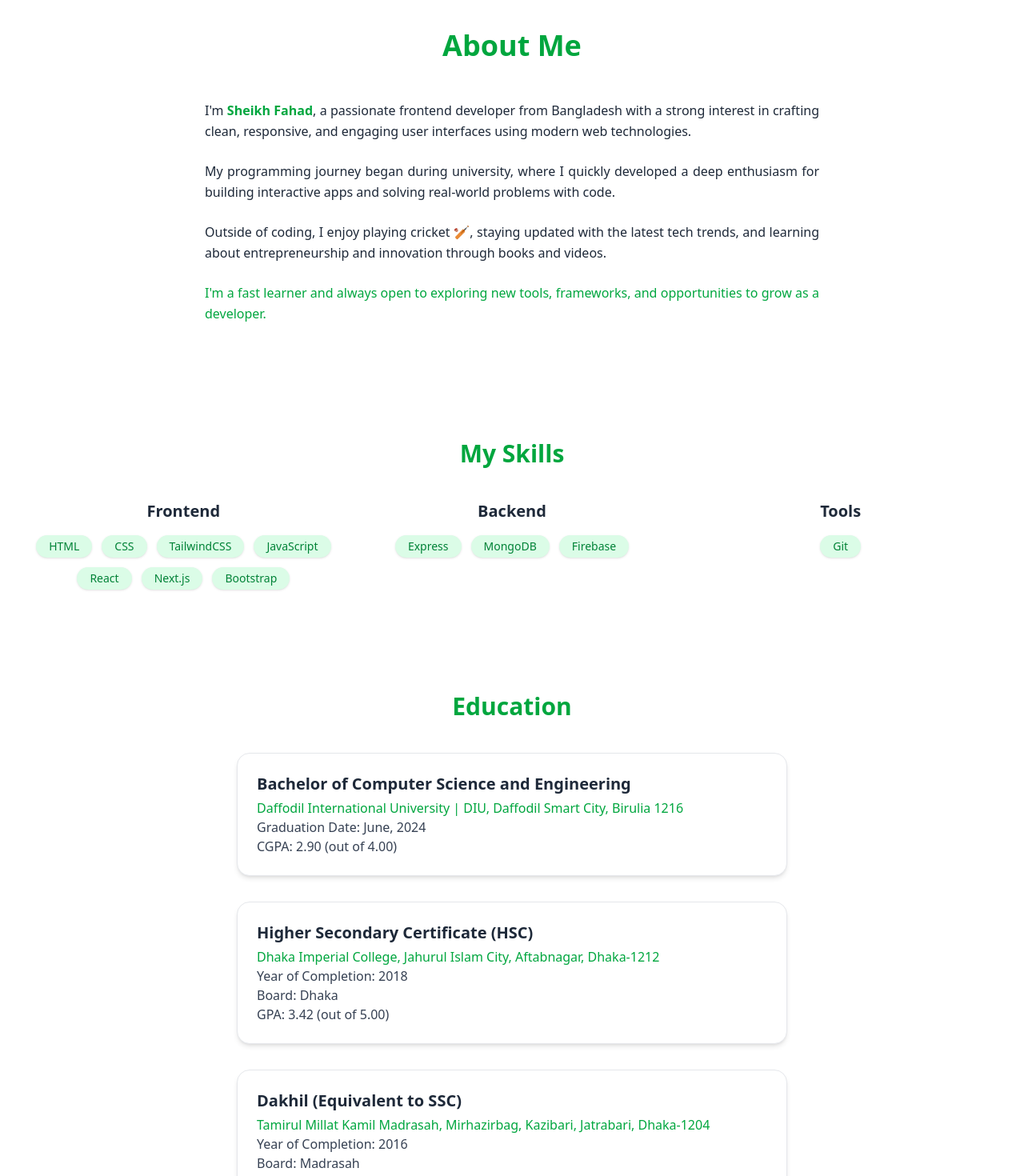
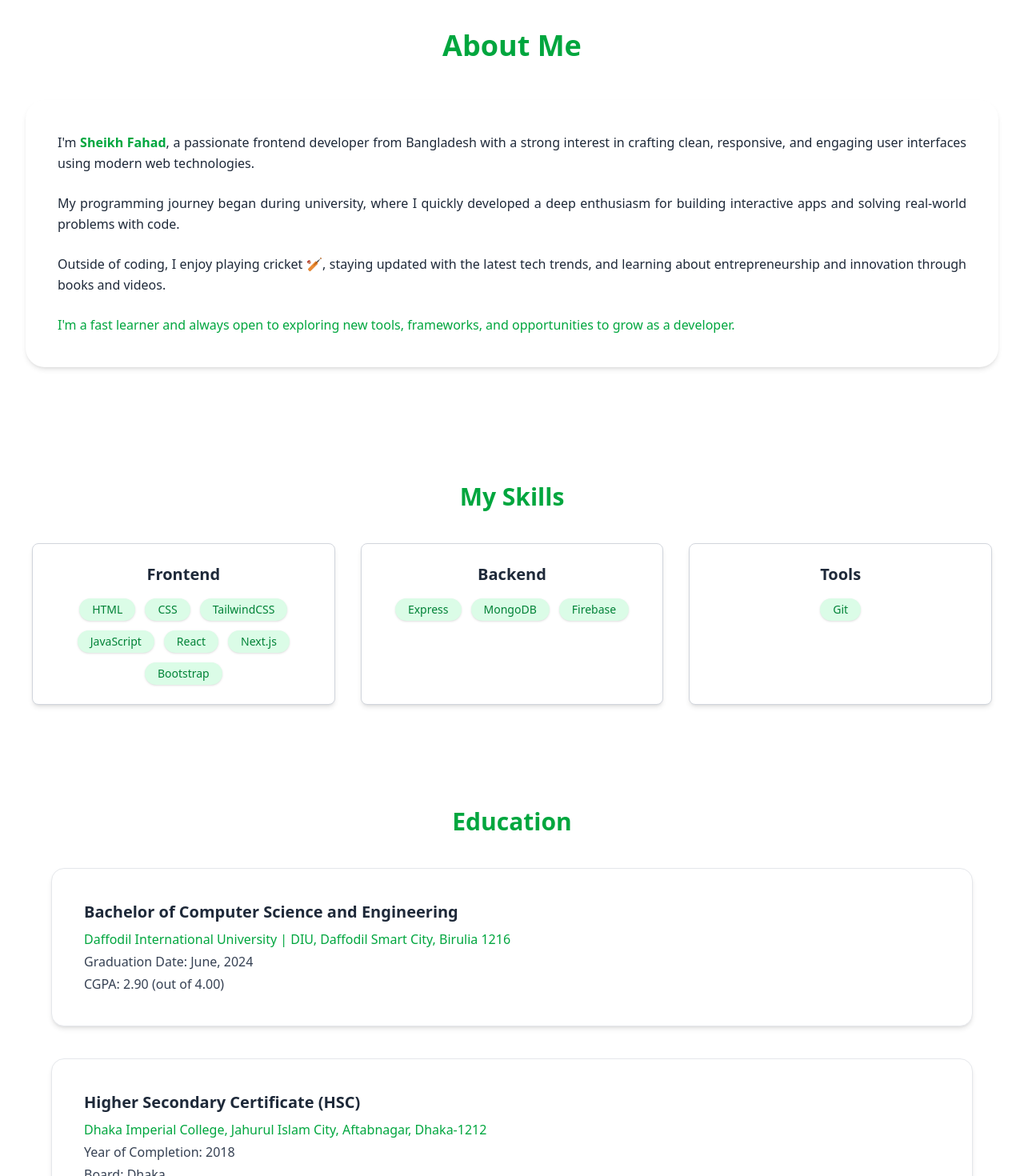
Before and after one commit to fahadbgnr/portfolio, a React (Vite) app: page / in a window 1280 px wide. Shown: the part 500-1970 px from the top of the page at 80% size. Built offline with nearby package versions, Linux system fonts and the light colour scheme.

Commit message:
project updated

```diff
--- a/src/pages/AboutMe/AboutMe.jsx
+++ b/src/pages/AboutMe/AboutMe.jsx
@@ -10,11 +10,9 @@ const AboutMe = () => {
 
   return (
     <section className="py-20 bg-white" id="about">
-      <div className="max-w-6xl mx-auto px-4 sm:px-6 lg:px-8">
+      <div className="max-w-7xl mx-auto px-4 sm:px-6 lg:px-8">
         <Helmet>
-          <title>
-            Sheikh Fahad
-          </title>
+          <title>Sheikh Fahad</title>
         </Helmet>
         <h2
           className="text-4xl font-bold text-green-600 mb-12 text-center"
@@ -23,8 +21,22 @@ const AboutMe = () => {
           About Me
         </h2>
 
+        {/* Card */}
         <div
-          className="max-w-3xl mx-auto text-gray-800 space-y-6 leading-relaxed text-justify"
+          className="
+            bg-white
+            rounded-3xl
+            shadow-md
+            p-10
+            text-gray-800
+            space-y-6
+            leading-relaxed
+            text-justify
+            backdrop-blur-sm
+            transition-all
+            duration-500
+            ease-in-out
+          "
           data-aos="fade-up"
         >
           <p>
--- a/src/pages/Education/Education.jsx
+++ b/src/pages/Education/Education.jsx
@@ -10,11 +10,9 @@ const Education = () => {
 
   return (
     <section className="py-16" id="education">
-      <div className="max-w-3xl mx-auto px-4 sm:px-6 md:px-10">
+      <div className="max-w-7xl mx-auto px-6 sm:px-10 md:px-16">
         <Helmet>
-          <title>
-            Sheikh Fahad
-          </title>
+          <title>Sheikh Fahad</title>
         </Helmet>
         <h2
           className="text-3xl font-bold text-green-600 mb-10 text-center"
@@ -23,51 +21,51 @@ const Education = () => {
           Education
         </h2>
 
-        <div className="space-y-8 text-gray-700">
+        <div className="space-y-10 text-gray-700">
           {/* Bachelor Degree */}
           <div
-            className="p-6 border border-gray-200 rounded-2xl shadow-md bg-white hover:shadow-lg hover:scale-[1.02] transition-all duration-300 ease-in-out"
+            className="p-10 border border-gray-200 rounded-2xl shadow-md bg-white transition-all duration-300 ease-in-out"
             data-aos="fade-up"
           >
-            <h3 className="text-xl font-semibold text-gray-800 mb-1">
+            <h3 className="text-xl font-semibold text-gray-800 mb-2">
               Bachelor of Computer Science and Engineering
             </h3>
-            <p className="text-green-600 font-medium">
+            <p className="text-green-600 font-medium mb-1">
               Daffodil International University | DIU, Daffodil Smart City, Birulia 1216
             </p>
-            <p>Graduation Date: June, 2024</p>
+            <p className="mb-1">Graduation Date: June, 2024</p>
             <p>CGPA: 2.90 (out of 4.00)</p>
           </div>
 
           {/* HSC */}
           <div
-            className="p-6 border border-gray-200 rounded-2xl shadow-md bg-white hover:shadow-lg hover:scale-[1.02] transition-all duration-300 ease-in-out"
+            className="p-10 border border-gray-200 rounded-2xl shadow-md bg-white transition-all duration-300 ease-in-out"
             data-aos="fade-up"
           >
-            <h3 className="text-xl font-semibold text-gray-800 mb-1">
+            <h3 className="text-xl font-semibold text-gray-800 mb-2">
               Higher Secondary Certificate (HSC)
             </h3>
-            <p className="text-green-600 font-medium">
+            <p className="text-green-600 font-medium mb-1">
               Dhaka Imperial College, Jahurul Islam City, Aftabnagar, Dhaka-1212
             </p>
-            <p>Year of Completion: 2018</p>
-            <p>Board: Dhaka</p>
+            <p className="mb-1">Year of Completion: 2018</p>
+            <p className="mb-1">Board: Dhaka</p>
             <p>GPA: 3.42 (out of 5.00)</p>
           </div>
 
           {/* Dakhil */}
           <div
-            className="p-6 border border-gray-200 rounded-2xl shadow-md bg-white hover:shadow-lg hover:scale-[1.02] transition-all duration-300 ease-in-out"
+            className="p-10 border border-gray-200 rounded-2xl shadow-md bg-white transition-all duration-300 ease-in-out"
             data-aos="fade-up"
           >
-            <h3 className="text-xl font-semibold text-gray-800 mb-1">
+            <h3 className="text-xl font-semibold text-gray-800 mb-2">
               Dakhil (Equivalent to SSC)
             </h3>
-            <p className="text-green-600 font-medium">
+            <p className="text-green-600 font-medium mb-1">
               Tamirul Millat Kamil Madrasah, Mirhazirbag, Kazibari, Jatrabari, Dhaka-1204
             </p>
-            <p>Year of Completion: 2016</p>
-            <p>Board: Madrasah</p>
+            <p className="mb-1">Year of Completion: 2016</p>
+            <p className="mb-1">Board: Madrasah</p>
             <p>GPA: 5.00 (out of 5.00)</p>
           </div>
         </div>
--- a/src/pages/Skills/Skills.jsx
+++ b/src/pages/Skills/Skills.jsx
@@ -23,7 +23,7 @@ const Skills = () => {
           transition transform duration-300
           hover:bg-green-600 hover:text-white
           hover:scale-110
-          "
+        "
       >
         {skill}
       </span>
@@ -33,9 +33,7 @@ const Skills = () => {
     <section className="py-16" id="skills">
       <div className="max-w-7xl mx-auto px-4 sm:px-6 md:px-10">
         <Helmet>
-          <title>
-            Sheikh Fahad
-          </title>
+          <title>Sheikh Fahad</title>
         </Helmet>
         <h2 className="text-3xl font-bold text-green-600 mb-10 text-center" data-aos="fade-down">
           My Skills
@@ -43,7 +41,10 @@ const Skills = () => {
 
         <div className="grid grid-cols-1 md:grid-cols-3 gap-8 text-center">
           {/* Frontend */}
-          <div data-aos="fade-up" className="space-y-4">
+          <div
+            data-aos="fade-up"
+            className="space-y-4 p-6 border border-gray-300 rounded-lg shadow-md bg-white"
+          >
             <h3 className="text-xl font-semibold text-gray-800">Frontend</h3>
             <div className="flex flex-wrap justify-center gap-3">
               {renderBadges(frontend)}
@@ -51,7 +52,11 @@ const Skills = () => {
           </div>
 
           {/* Backend */}
-          <div data-aos="fade-up" data-aos-delay="100" className="space-y-4">
+          <div
+            data-aos="fade-up"
+            data-aos-delay="100"
+            className="space-y-4 p-6 border border-gray-300 rounded-lg shadow-md bg-white"
+          >
             <h3 className="text-xl font-semibold text-gray-800">Backend</h3>
             <div className="flex flex-wrap justify-center gap-3">
               {renderBadges(backend)}
@@ -59,7 +64,11 @@ const Skills = () => {
           </div>
 
           {/* Tools */}
-          <div data-aos="fade-up" data-aos-delay="200" className="space-y-4">
+          <div
+            data-aos="fade-up"
+            data-aos-delay="200"
+            className="space-y-4 p-6 border border-gray-300 rounded-lg shadow-md bg-white"
+          >
             <h3 className="text-xl font-semibold text-gray-800">Tools</h3>
             <div className="flex flex-wrap justify-center gap-3">
               {renderBadges(tools)}
```
